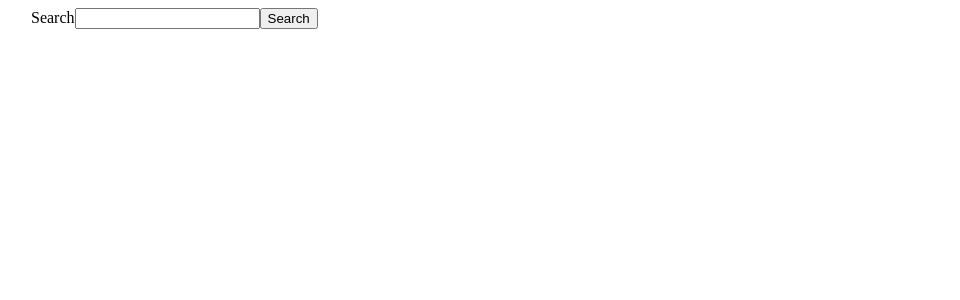
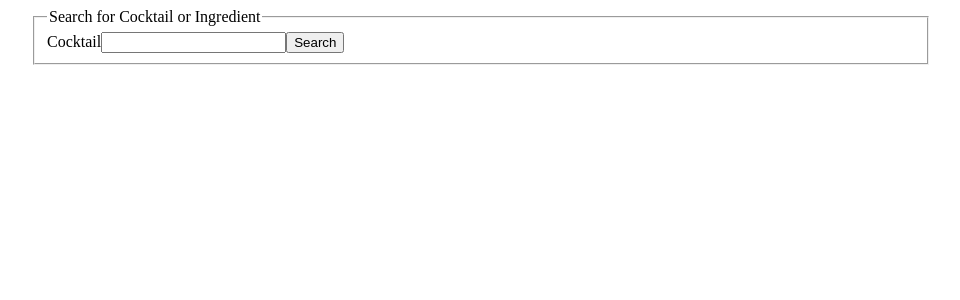
Before and after one commit to Batstone/mixologie-2, a Next.js app: page / in a window 1280 px wide. Shown: the top 300 px of the page, without its empty margins (159-1119 px from the left). Built offline with nearby package versions, Linux system fonts and the light colour scheme.

Commit message:
redux fetch

```diff
--- a/package.json
+++ b/package.json
@@ -10,10 +10,12 @@
   },
   "dependencies": {
     "@reduxjs/toolkit": "^2.2.7",
+    "@types/react-redux": "^7.1.33",
     "next": "14.2.5",
     "react": "^18",
     "react-dom": "^18",
-    "react-redux": "^9.1.2"
+    "react-redux": "^9.1.2",
+    "redux-thunk": "^3.1.0"
   },
   "devDependencies": {
     "@types/node": "^20",
--- a/src/app/components/input.tsx
+++ b/src/app/components/input.tsx
@@ -3,11 +3,17 @@ interface InputProps extends React.InputHTMLAttributes<HTMLInputElement> {
   labelFor: string;
 }
 
-export default function Input({ labelFor, labelText, type, id }: InputProps) {
+export default function Input({
+  labelFor,
+  labelText,
+  type,
+  id,
+  onChange,
+}: InputProps) {
   return (
     <>
       <label htmlFor={labelFor}>{labelText}</label>
-      <input id={id} type={type}></input>
+      <input id={id} type={type} onChange={onChange}></input>
     </>
   );
 }
--- a/src/app/layout.tsx
+++ b/src/app/layout.tsx
@@ -1,12 +1,19 @@
+"use client";
+
 import type { Metadata } from "next";
 import { Inter } from "next/font/google";
+
+import { Provider } from "react-redux";
+import { store } from "./lib/redux/store";
+
 import "./globals.css";
 
-
+/*
 export const metadata: Metadata = {
-  title: "Create Next App",
-  description: "Generated by create next app",
+  title: "Mixologie",
+  description: "Craft the perfect Cocktail",
 };
+*/
 
 export default function RootLayout({
   children,
@@ -15,7 +22,9 @@ export default function RootLayout({
 }>) {
   return (
     <html lang="en">
-      <body className="content-grid">{children}</body>
+      <Provider store={store}>
+        <body className="content-grid">{children}</body>
+      </Provider>
     </html>
   );
 }
--- /dev/null
+++ b/src/app/lib/redux/hooks.ts
@@ -0,0 +1,5 @@
+import { useDispatch, useSelector } from "react-redux"
+import type { RootState, AppDispatch } from './store'
+
+export const useAppDispatch = useDispatch.withTypes<AppDispatch>()
+export const useAppSelector = useSelector.withTypes<RootState>()
--- /dev/null
+++ b/src/app/lib/redux/slices/searchSlice.ts
@@ -0,0 +1,24 @@
+import { createAsyncThunk, createSlice } from '@reduxjs/toolkit'
+import type { PayloadAction } from '@reduxjs/toolkit'
+import type { RootState } from '../store';
+import { fetchDrinkData } from '../thunks/fetchDrinkData';
+
+// Define a type for the slice state
+interface SearchState {
+    value: string
+}
+
+const initialState: SearchState = {
+    value: ''
+}
+
+export const searchSlice = createSlice({
+    name: 'search',
+    initialState,
+    reducers: {},
+    extraReducers: (builder) => {
+        builder.addCase(fetchDrinkData.fulfilled,(state, action)=>{
+            state.value = action.payload;
+        });
+    }
+})
--- /dev/null
+++ b/src/app/lib/redux/store.ts
@@ -0,0 +1,13 @@
+import { configureStore } from "@reduxjs/toolkit";
+import { searchSlice } from "./slices/searchSlice";
+
+export const store = configureStore({
+    reducer: {
+        drink: searchSlice.reducer
+    }
+});
+
+// Infer the `RootState` and `AppDispatch` types from the store itself
+export type RootState = ReturnType<typeof store.getState>
+// Inferred type: {posts: PostsState, comments: CommentsState, users: UsersState}
+export type AppDispatch = typeof store.dispatch
--- /dev/null
+++ b/src/app/lib/redux/thunks/fetchDrinkData.ts
@@ -0,0 +1,23 @@
+import { createAsyncThunk } from "@reduxjs/toolkit";
+
+// Thunk here
+export const fetchDrinkData = createAsyncThunk(
+    'drinks/fetchDrinkData',
+    async (searchTerm: string, thunkAPI) => {
+
+        try {
+            const response = await fetch(`https://www.thecocktaildb.com/api/json/v1/1/search.php?s=${searchTerm}`);
+
+            if (!response.ok) {
+                throw new Error(`HTTP error! Status ${response.status}`);
+            }
+
+            const data = await response.json();
+            console.log(data)
+            return data
+
+        } catch(er) {
+            console.log('error', er)
+        }
+    }
+  )
--- a/src/app/page.tsx
+++ b/src/app/page.tsx
@@ -1,14 +1,43 @@
+"use client";
+
+import { FormEvent, useState } from "react";
 import Button from "./components/button";
 import Input from "./components/input";
 
+import { useAppDispatch } from "./lib/redux/hooks";
+
+import { fetchDrinkData } from "./lib/redux/slices/searchSlice";
+
 export default function Home() {
+  const [searchTerm, updateSearchterm] = useState<string>("");
+
+  const dispatch = useAppDispatch();
+
+  const handleSubmit = function (e: FormEvent<HTMLFormElement>) {
+    e.preventDefault();
+    console.log("serachTerm", searchTerm);
+    if (searchTerm.trim()) {
+      dispatch(fetchDrinkData(searchTerm));
+    }
+  };
+
   return (
     <main>
       <div>
-        <div>
-          <Input labelFor="searchInput" labelText="Search" />
-          <Button type="button">Search</Button>
-        </div>
+        <form onSubmit={handleSubmit}>
+          <fieldset>
+            <legend>Search for Cocktail or Ingredient</legend>
+            <Input
+              labelFor="searchInput"
+              labelText="Cocktail"
+              placeholder="Enter Cocktail Name or Ingredient"
+              type="text"
+              value={searchTerm}
+              onChange={(e) => updateSearchterm(e.target.value)}
+            />
+            <Button type="submit">Search</Button>
+          </fieldset>
+        </form>
       </div>
     </main>
   );
```
Also changed, not shown: src/app/redux/store.tsx (deleted), 1 other file (tests, documents, lock files or other folders).
